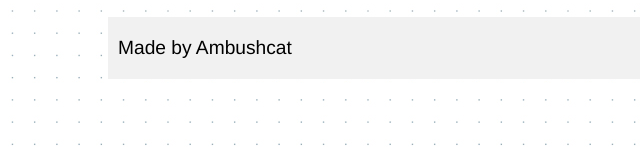
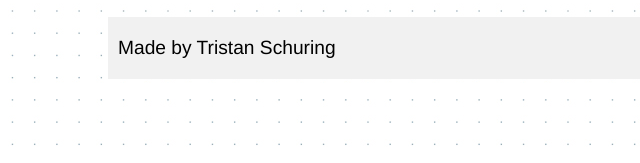
Before and after one commit to ambushcat/MovieRatr, a plain HTML site: page about.html in a window 1280 px wide. Shown: the part 589-752 px from the top of the page, 32-672 px from the left. Drawn offline with Linux system fonts and the light colour scheme.

Commit message:
updated footer in about.html

```diff
--- a/about.html
+++ b/about.html
@@ -37,7 +37,7 @@
                 <a href="https://www.reddit.com/" class="fa fa-reddit"></a>
             </article>
             <!-- Main footer -->
-            <footer class="main-footer"> Made by Ambushcat</footer>
+            <footer class="main-footer"> Made by Tristan Schuring</footer>
         </div>
     </body>
 </html>
```
